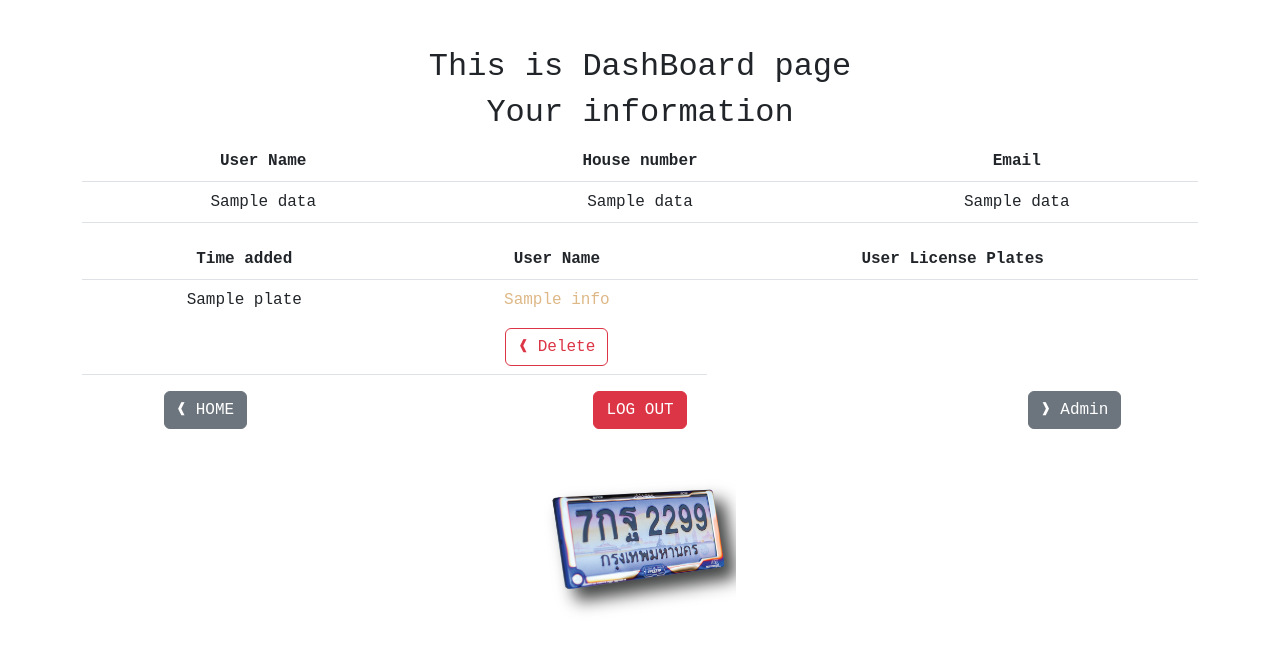
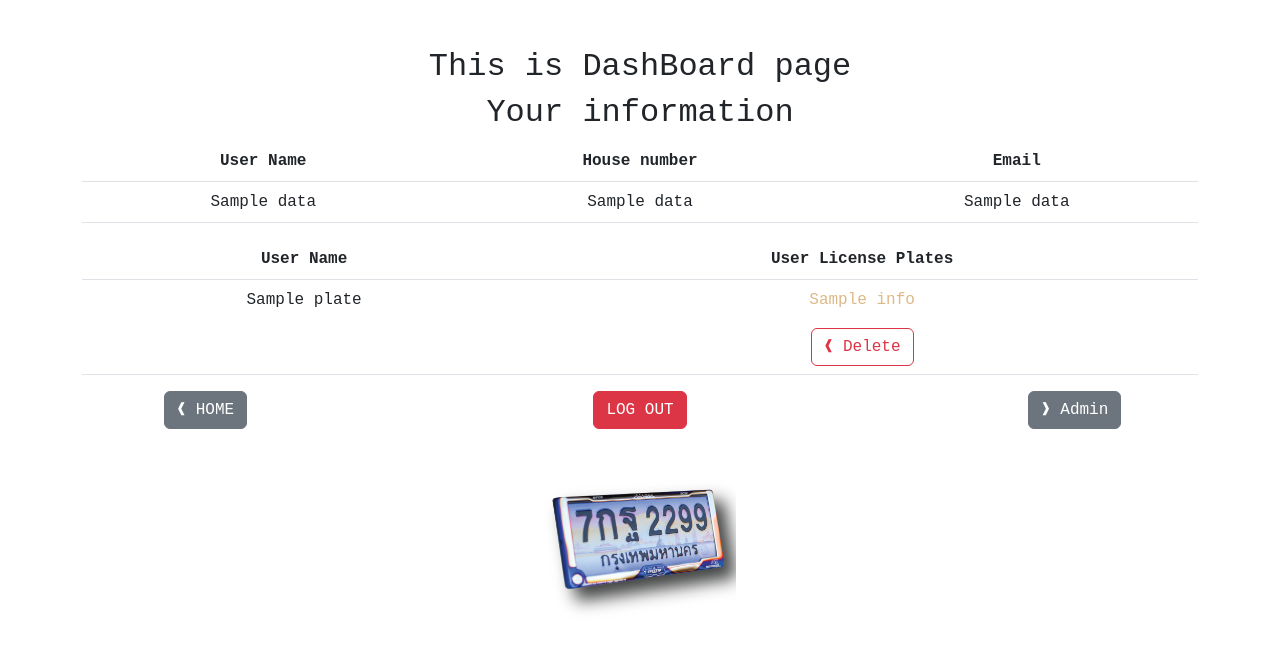
Before and after one commit to suphasonnuk/iot_proj, a Flask app: template templates/Dashboard.html in a window 1280 px wide. Shown: the part 56-705 px from the top of the page. Run offline with Flask 2, Linux system fonts and the light colour scheme; the template is opened without the code that fills it: most values are stand-ins (such as "Sample title", 1, 10 or a date in 2020).

Commit message:
fix bugs

```diff
--- a/main.py
+++ b/main.py
@@ -41,7 +41,6 @@ switch=1
 rec=0
 
 plates = pd.DataFrame({
-            "Time added" : current_time,
             "user_name" : user_name,
             "user_plates" : user_plates,
         })
--- a/templates/Dashboard.html
+++ b/templates/Dashboard.html
@@ -44,7 +44,6 @@
       <table class="table">
         <thead>
           <tr>
-            <th scope="col">Time added</th>
             <th scope="col">User Name</th>
             <th scope="col">User License Plates</th>
           </tr>
--- a/templates/admin_page.html
+++ b/templates/admin_page.html
@@ -43,7 +43,6 @@
         <table class="table">
           <thead>
             <tr>
-              <th scope="col">Time added</th>
               <th scope="col">User Name</th>
               <th scope="col">User License Plates</th>
             </tr>
```
